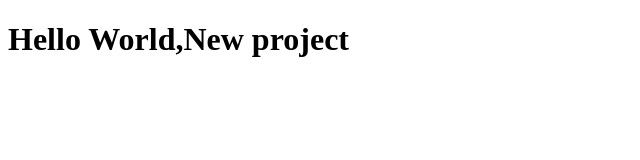
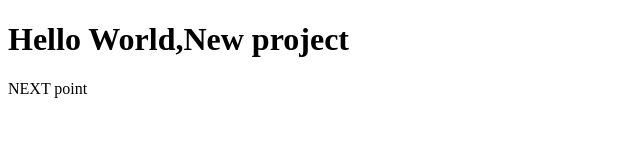
Before and after one commit to SiDdHaRdH-NaIr/Date_with_Git, a plain HTML site: page index.html in a window 1280 px wide. Shown: the whole page, without its empty margins (0-640 px from the left). Drawn offline with Linux system fonts and the light colour scheme.

Commit message:
Index file modified

```diff
--- a/index.html
+++ b/index.html
@@ -8,5 +8,6 @@
 </head>
 <body>
     <h1>Hello World,New project</h1>
+    NEXT point
 </body>
 </html>
```
